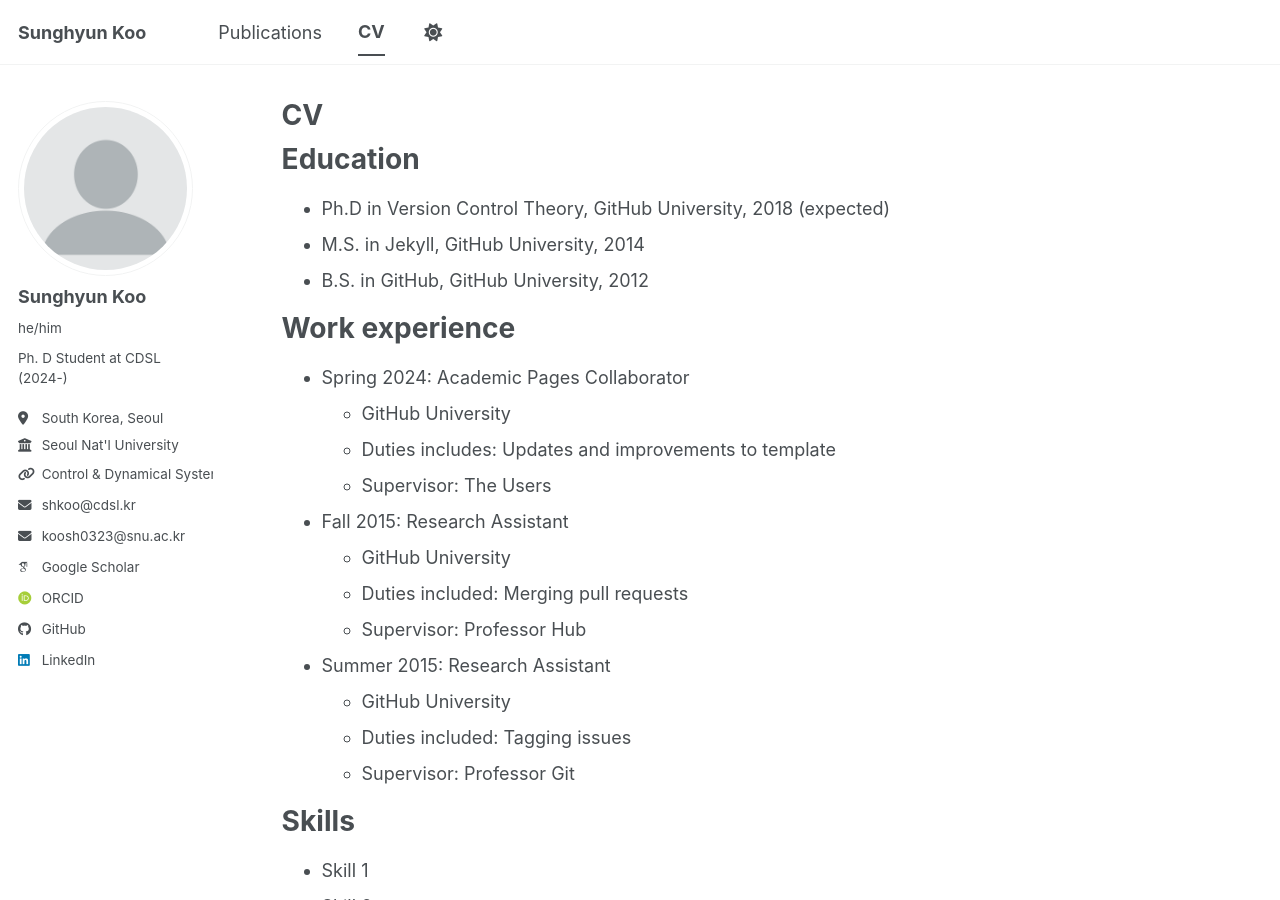
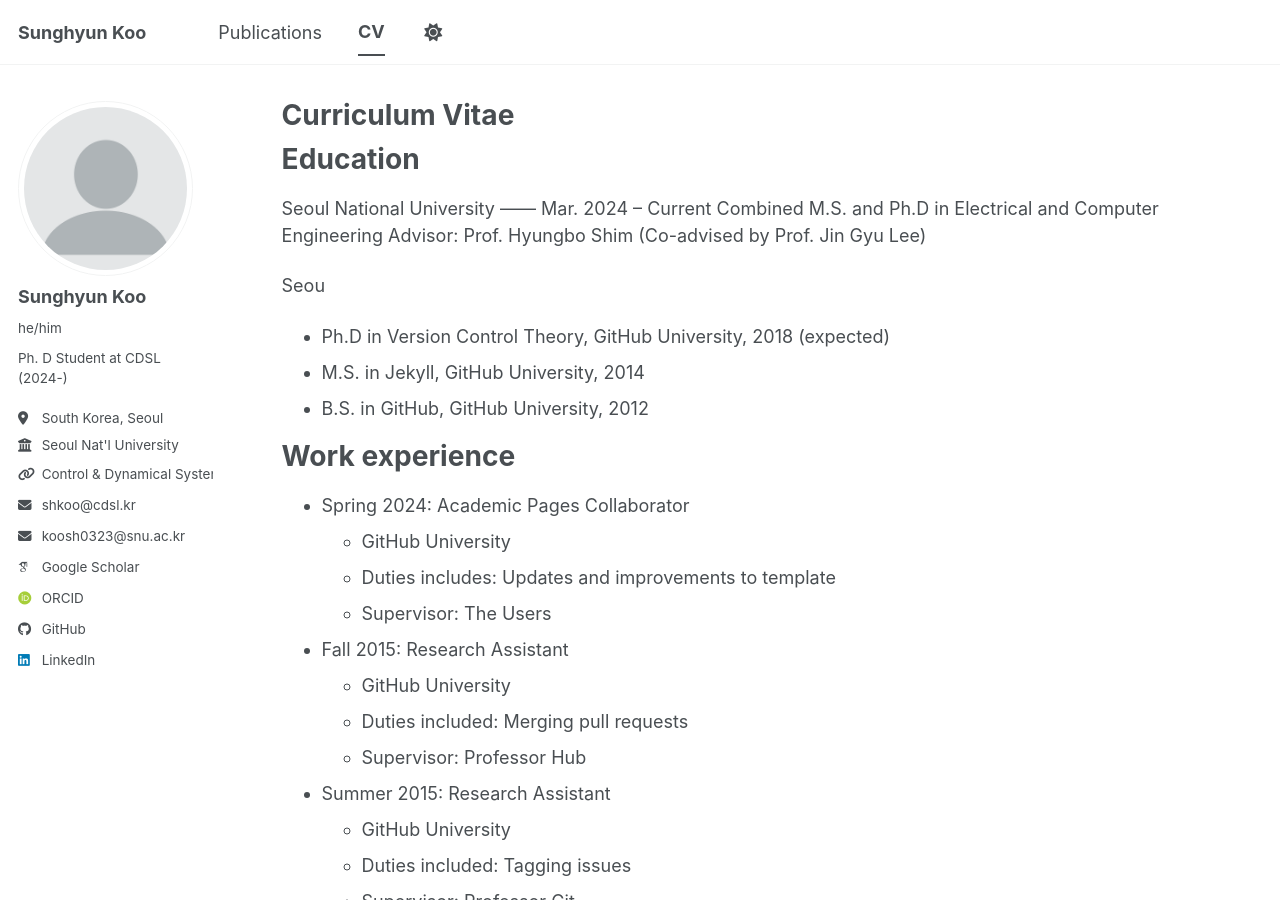
Before and after one commit to unhy6uns/unhy6uns.github.io, a Jekyll site: the page built from _pages/cv.md, in a window 1280 px wide and 900 px high. Built offline with Jekyll 4.4.1, drawn with Linux system fonts in a browser that asks for light colours; some web fonts are replaced; a script bundle is joined from its source files by our own code; library files that are not in the unit come from our copies.

Commit message:
cv update

```diff
--- a/_pages/cv.md
+++ b/_pages/cv.md
@@ -1,6 +1,6 @@
 ---
 layout: archive
-title: "CV"
+title: "Curriculum Vitae"
 permalink: /cv/
 author_profile: true
 redirect_from:
@@ -11,6 +11,13 @@ redirect_from:
 
 Education
 ======
+Seoul National University
+------
+Mar. 2024 -- Current
+Combined M.S. and Ph.D in Electrical and Computer Engineering
+Advisor: Prof. Hyungbo Shim (Co-advised by Prof. Jin Gyu Lee)
+
+Seou
 * Ph.D in Version Control Theory, GitHub University, 2018 (expected)
 * M.S. in Jekyll, GitHub University, 2014
 * B.S. in GitHub, GitHub University, 2012
```
Also changed, not shown: _data/cv.json (+0 -9 lines).
